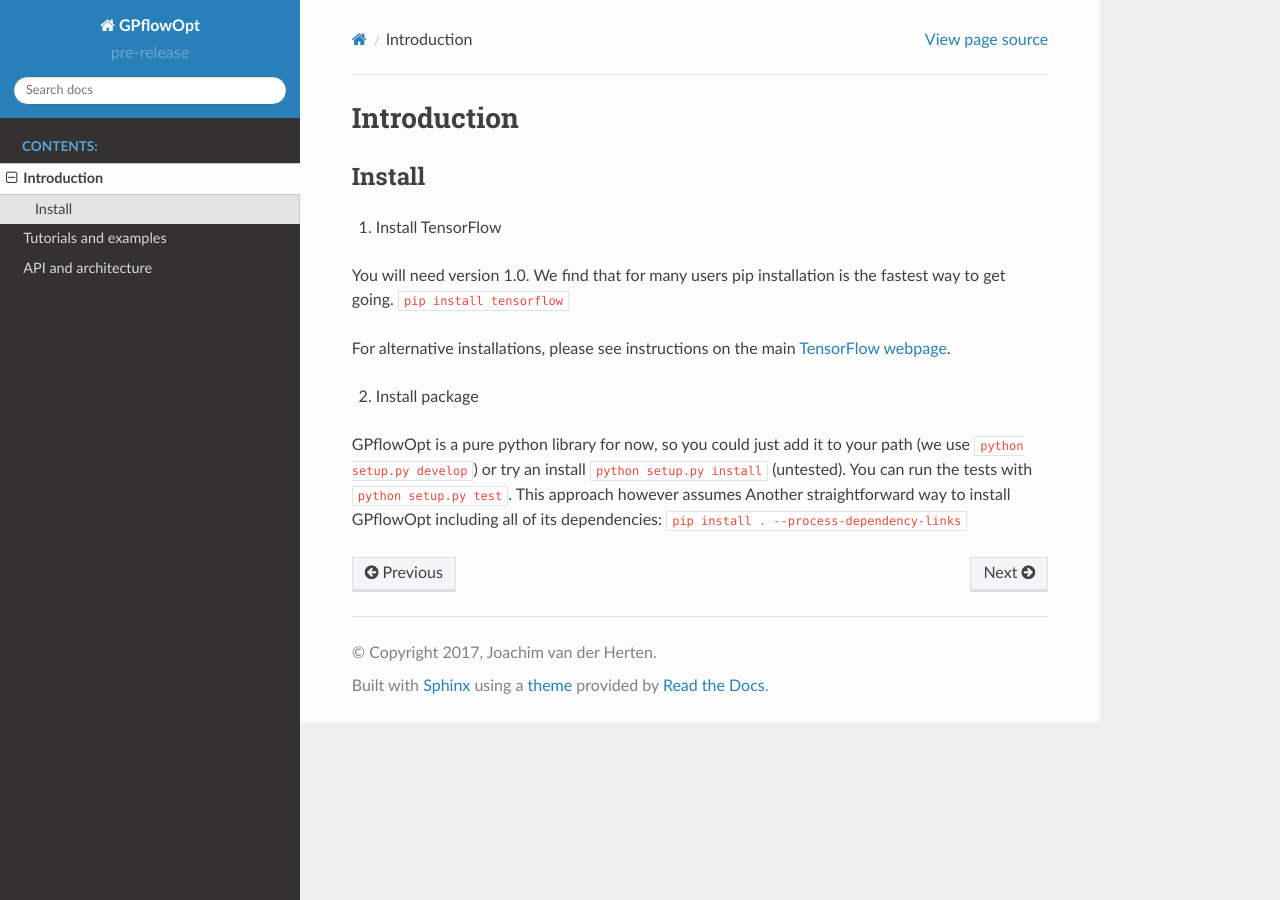
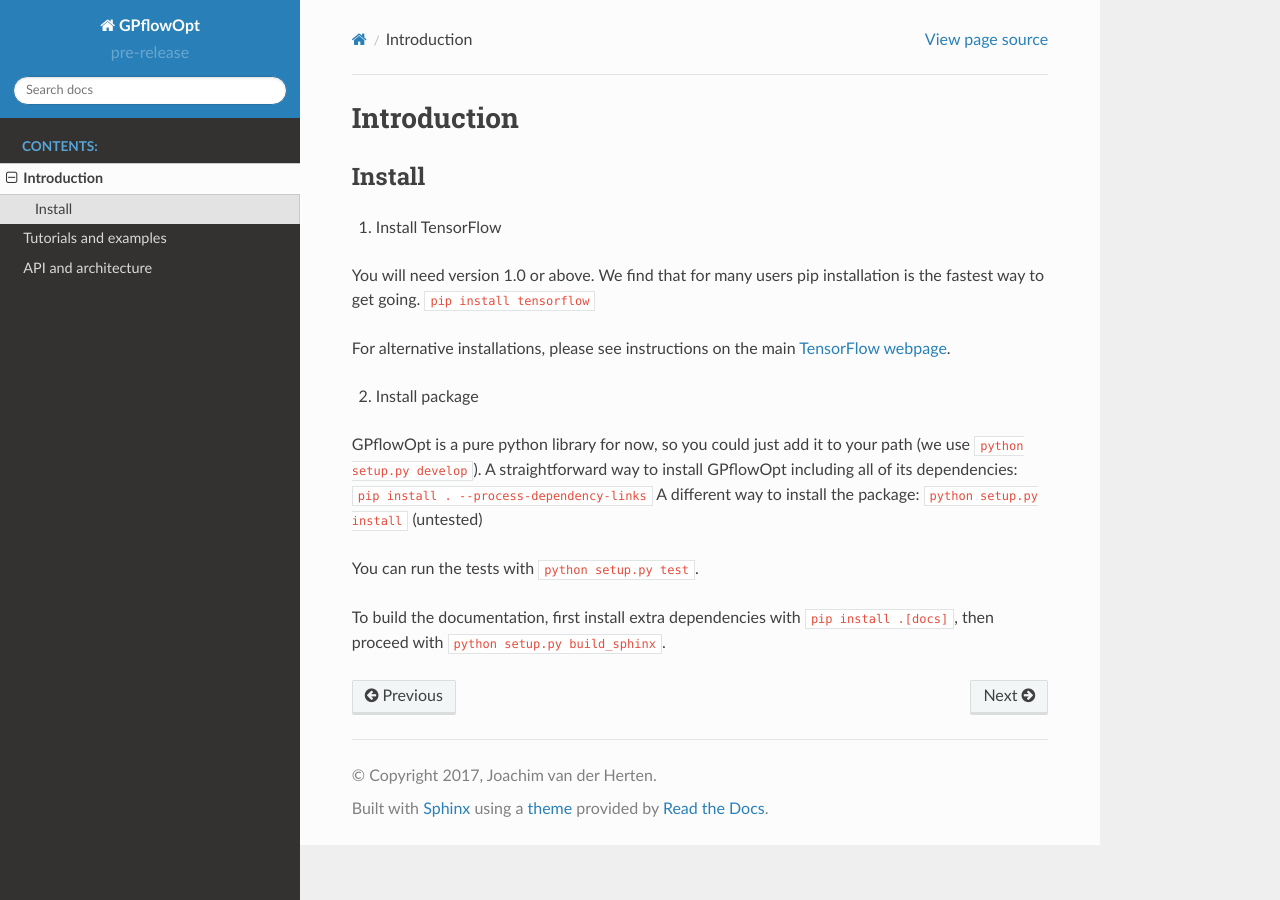
Before and after one commit to GPflow/GPflowOpt, a Sphinx documentation site: the page built from doc/source/intro.rst, in a window 1280 px wide. Built offline with Sphinx 7.4.7 and the Read the Docs theme 2.0.0, drawn with Linux system fonts in a browser that asks for light colours.

Commit message:
Added dependencies for building docs to extra_requires in setup.py, updated installation instructions with doc building.

```diff
--- a/doc/source/intro.rst
+++ b/doc/source/intro.rst
@@ -6,12 +6,16 @@
 --------
 1. Install TensorFlow
 
-You will need version 1.0. We find that for many users pip installation is the fastest way to get going.
+You will need version 1.0 or above. We find that for many users pip installation is the fastest way to get going.
 ``pip install tensorflow``
 
 For alternative installations, please see instructions on the main `TensorFlow webpage <https://www.tensorflow.org/install/>`_.
 
 2. Install package
 
-GPflowOpt is a pure python library for now, so you could just add it to your path (we use ``python setup.py develop``) or try an install ``python setup.py install`` (untested). You can run the tests with ``python setup.py test``. This approach however assumes
-Another straightforward way to install GPflowOpt including all of its dependencies: ``pip install . --process-dependency-links``
+GPflowOpt is a pure python library for now, so you could just add it to your path (we use ``python setup.py develop``). A straightforward way to install GPflowOpt including all of its dependencies: ``pip install . --process-dependency-links``
+A different way to install the package: ``python setup.py install`` (untested)
+
+You can run the tests with ``python setup.py test``.
+
+To build the documentation, first install extra dependencies with ``pip install .[docs]``, then proceed with ``python setup.py build_sphinx``.
--- a/setup.py
+++ b/setup.py
@@ -33,7 +33,8 @@
       py_modules=['GPflowOpt.__init__'],
       test_suite='testing',
       install_requires=['numpy>=1.9', 'scipy>=0.16', 'tensorflow>=1.0.0', 'GPflow>=0.3.5'],
-      extras_require={'tensorflow with gpu': ['tensorflow-gpu>=1.0.0']},
+      extras_require={'tensorflow with gpu': ['tensorflow-gpu>=1.0.0'],
+                      'docs': ['sphinx', 'sphinx_rtd_theme', 'numpydoc', 'nbsphinx', 'jupyter']},
       dependency_links=['https://github.com/GPflow/GPflow/tarball/master#egg=GPflow-0.3.5'],
       classifiers=['License :: OSI Approved :: Apache Software License',
                    'Natural Language :: English',
```
